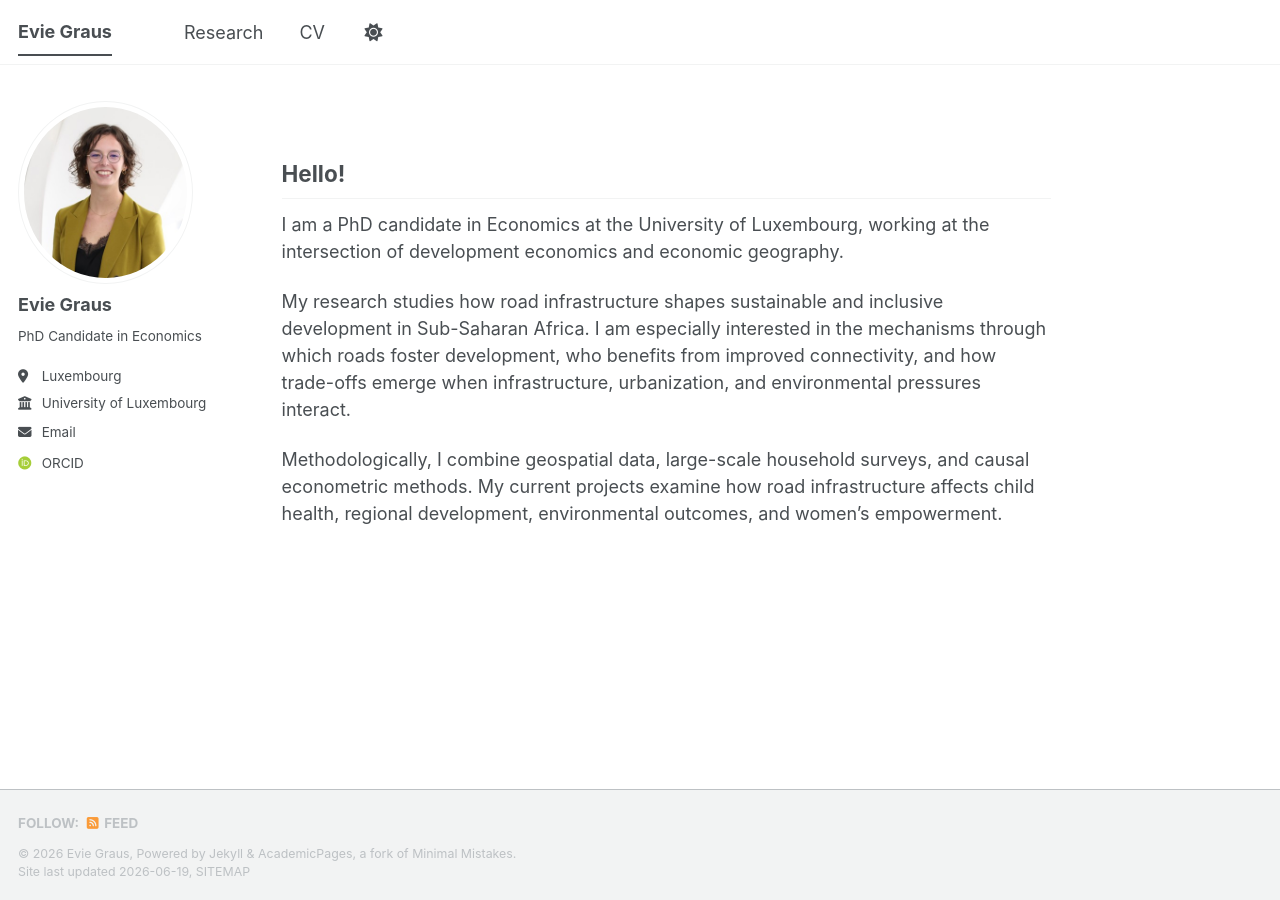
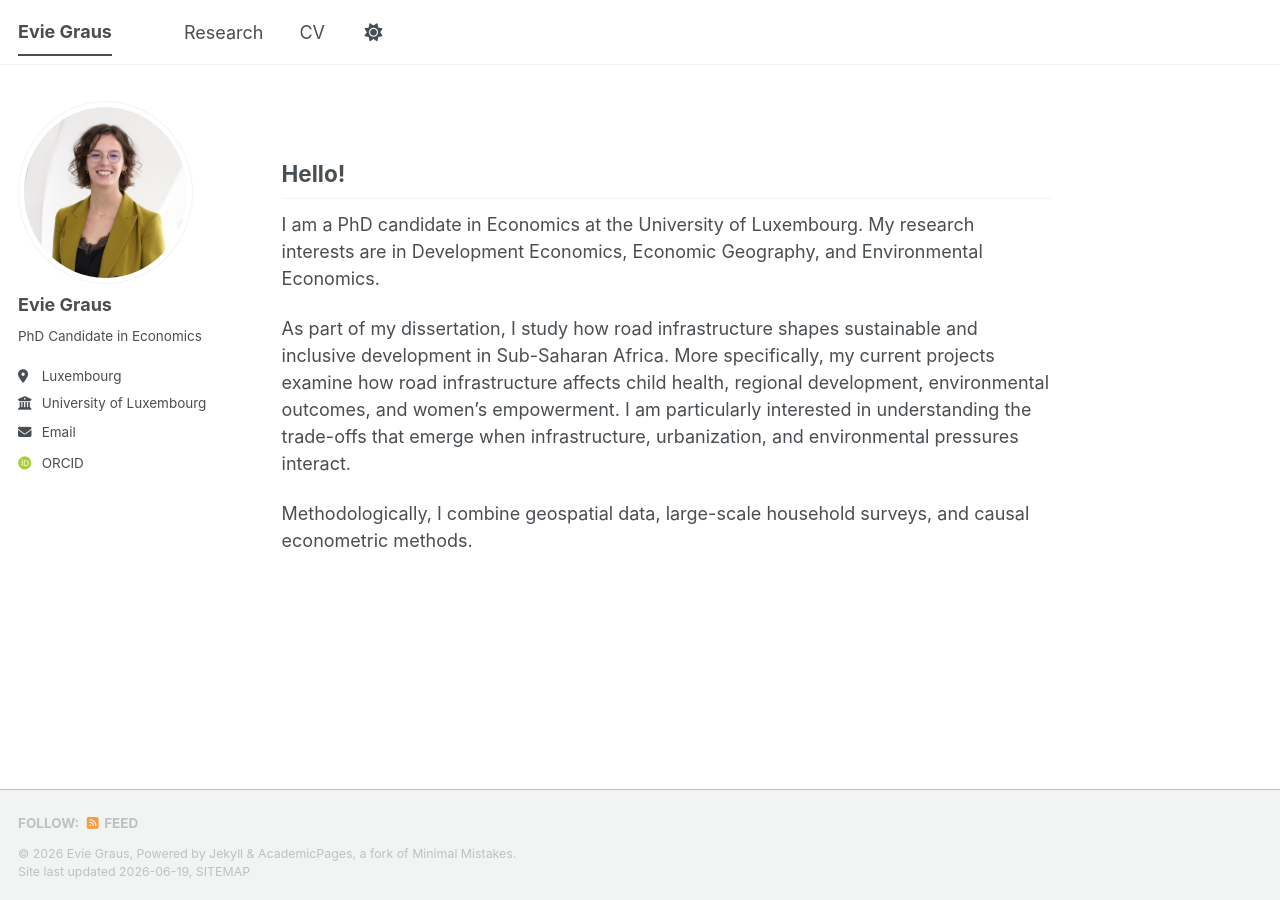
Before and after one commit to EvieGraus/eviegraus.github.io, a Jekyll site: the page built from _pages/about.md, in a window 1280 px wide. Built offline with Jekyll 4.4.1, drawn with Linux system fonts in a browser that asks for light colours; some web fonts are replaced; a script bundle is joined from its source files by our own code; library files that are not in the unit come from our copies.

Commit message:
Update about.md
Signed-off-by: EvieGraus <grausevie@gmail.com>

```diff
--- a/_pages/about.md
+++ b/_pages/about.md
@@ -8,8 +8,8 @@ redirect_from:
 ---
 ## **Hello!**
 
-I am a PhD candidate in Economics at the University of Luxembourg, working at the intersection of development economics and economic geography.
+I am a PhD candidate in Economics at the University of Luxembourg. My research interests are in Development Economics, Economic Geography, and Environmental Economics.
 
-My research studies how road infrastructure shapes sustainable and inclusive development in Sub-Saharan Africa. I am especially interested in the mechanisms through which roads foster development, who benefits from improved connectivity, and how trade-offs emerge when infrastructure, urbanization, and environmental pressures interact.
+As part of my dissertation, I study how road infrastructure shapes sustainable and inclusive development in Sub-Saharan Africa. More specifically, my current projects examine how road infrastructure affects child health, regional development, environmental outcomes, and women’s empowerment. I am particularly interested in understanding the trade-offs that emerge when infrastructure, urbanization, and environmental pressures interact.
 
-Methodologically, I combine geospatial data, large-scale household surveys, and causal econometric methods. My current projects examine how road infrastructure affects child health, regional development, environmental outcomes, and women’s empowerment.
+Methodologically, I combine geospatial data, large-scale household surveys, and causal econometric methods.
```
